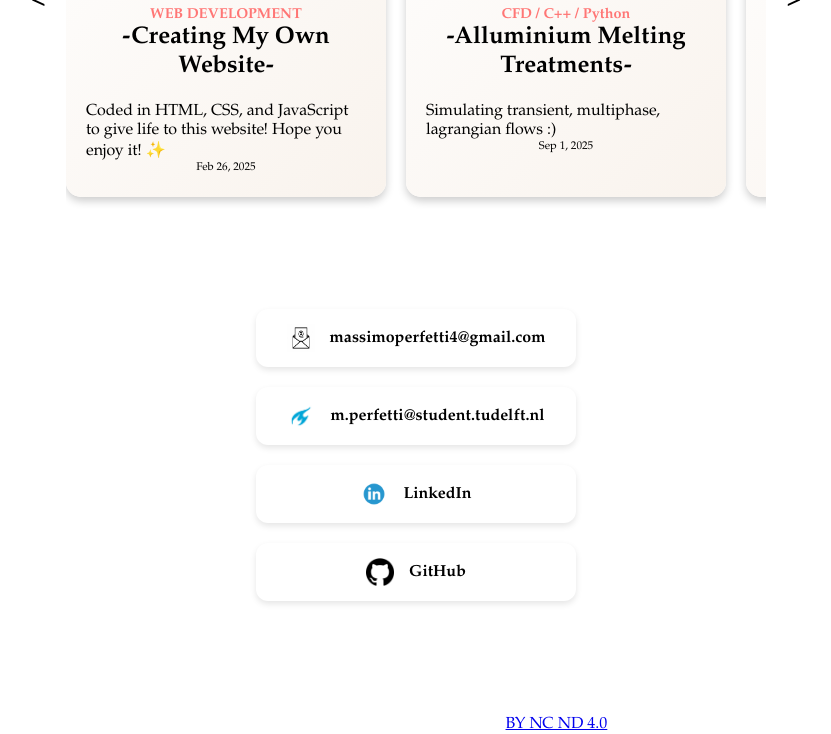
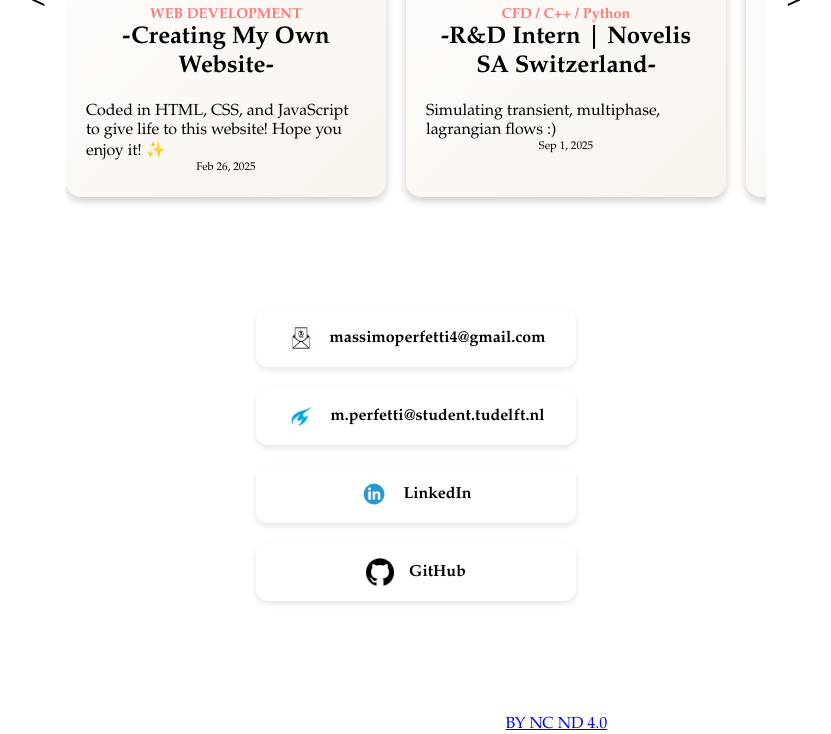
Before and after one commit to Chefcurry4/Chefcurry-website, a plain HTML site: page Portfolio/portfolio.html in a window 1280 px wide. Shown: the part 1829-2563 px from the top of the page, without its empty margins (224-1055 px from the left). Drawn offline with Linux system fonts and the light colour scheme; animation ran at ten frames a second.

Commit message:
Update portfolio.html

```diff
--- a/Portfolio/portfolio.html
+++ b/Portfolio/portfolio.html
@@ -165,7 +165,7 @@
                         <div class="project-card">
                             <img src="https://media.tenor.com/9n1vUKYWDtYAAAAC/aesthetic.gif" class="project-img" alt="R&D Intern">
                             <h3 class="category">CFD / C++ / Python</h3>
-                            <h2>-Alluminium Melting Treatments-</h2>
+                            <h2>-R&D Intern | Novelis SA Switzerland-</h2>
                             <p>Simulating transient, multiphase, lagrangian flows :) </p>
                             <span class="date">Sep 1, 2025</span>
                         </div>
```
